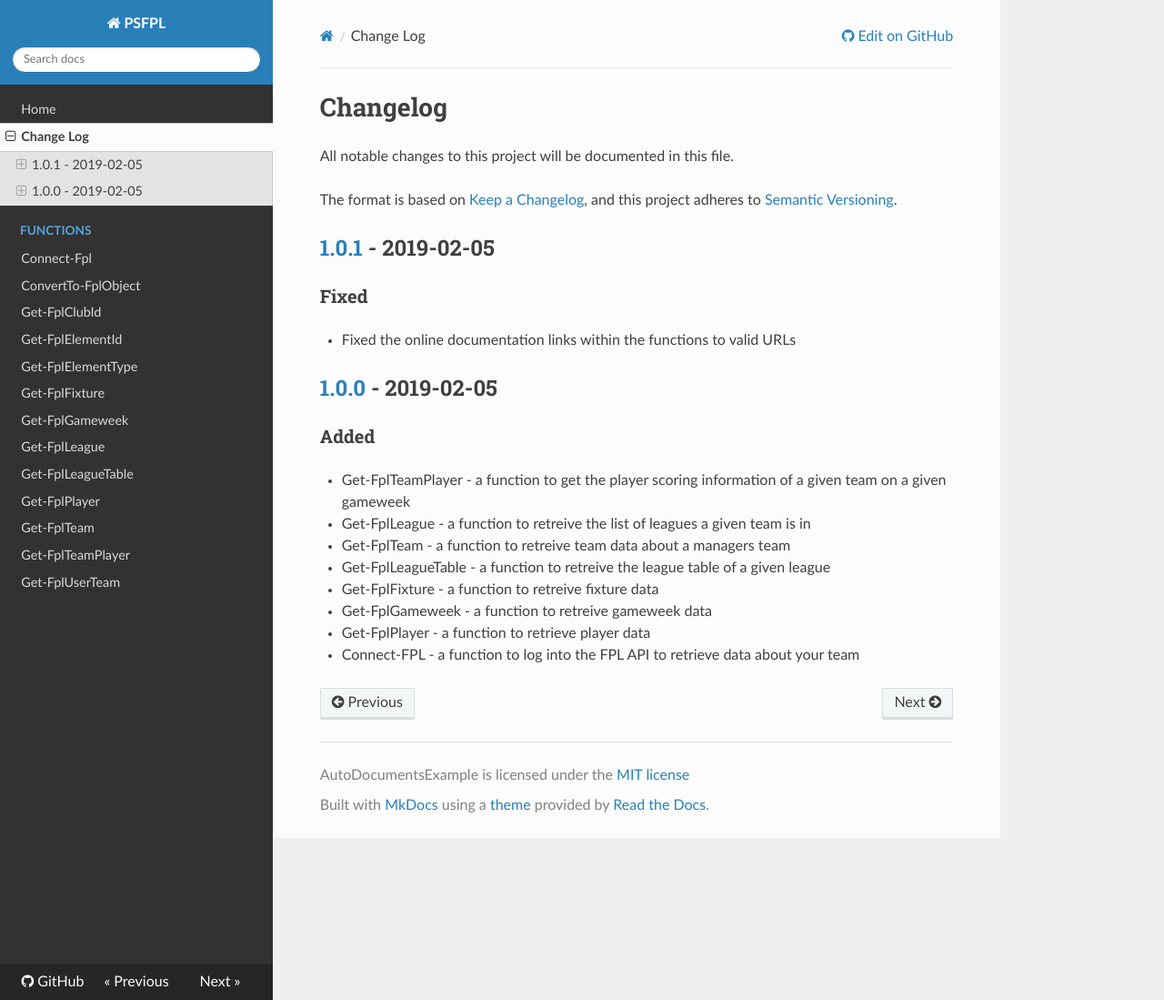
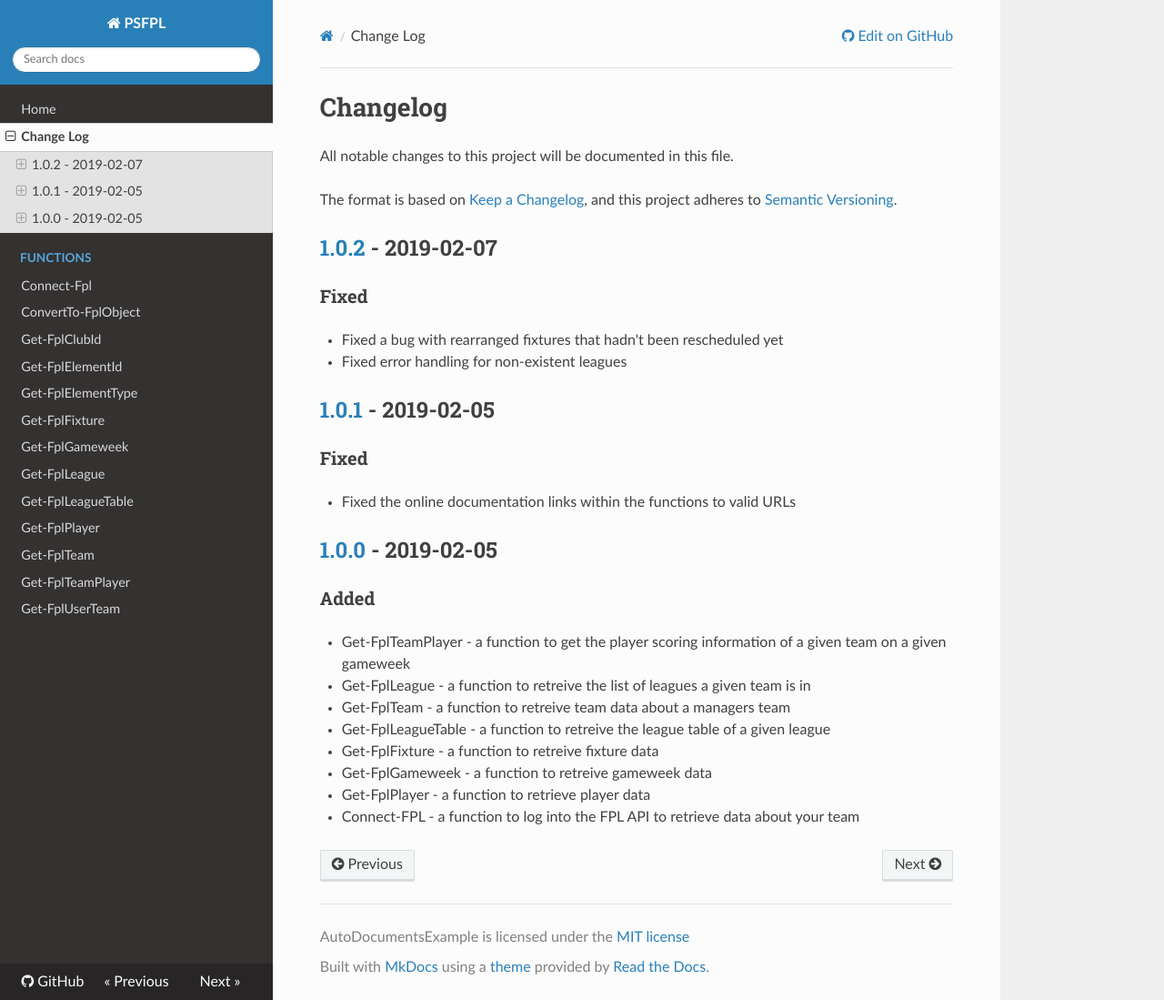
Before and after one commit to sk82jack/PSFPL, an MkDocs documentation site: the page built from docs/ChangeLog.md, in a window 1280 px wide and 1099 px high. Shown: the whole window at 91% size. Built offline with MkDocs 1.6.1, drawn with Linux system fonts in a browser that asks for light colours; nearby versions of some CDN libraries; old or Windows-style settings are respelled for this version of MkDocs.

Commit message:
Bump version to ***NO_CI***

```diff
--- a/docs/ChangeLog.md
+++ b/docs/ChangeLog.md
@@ -3,6 +3,11 @@ All notable changes to this project will be documented in this file.
 
 The format is based on [Keep a Changelog](https://keepachangelog.com/en/1.0.0/),
 and this project adheres to [Semantic Versioning](https://semver.org/spec/v2.0.0.html).
+
+## [1.0.2] - 2019-02-07
+### Fixed
+- Fixed a bug with rearranged fixtures that hadn't been rescheduled yet
+- Fixed error handling for non-existent leagues
 
 ## [1.0.1] - 2019-02-05
 ### Fixed
@@ -19,5 +24,6 @@ and this project adheres to [Semantic Versioning](https://semver.org/spec/v2.0.0
 - Get-FplPlayer - a function to retrieve player data
 - Connect-FPL - a function to log into the FPL API to retrieve data about your team
 
+[1.0.2]: https://github.com/sk82jack/PSFPL/compare/v1.0.1..v1.0.2
 [1.0.1]: https://github.com/sk82jack/PSFPL/compare/v1.0.0..v1.0.1
 [1.0.0]: https://github.com/sk82jack/PSFPL/tree/v1.0.0
```
Also changed, not shown: CHANGELOG.md (+7 -3 lines).
